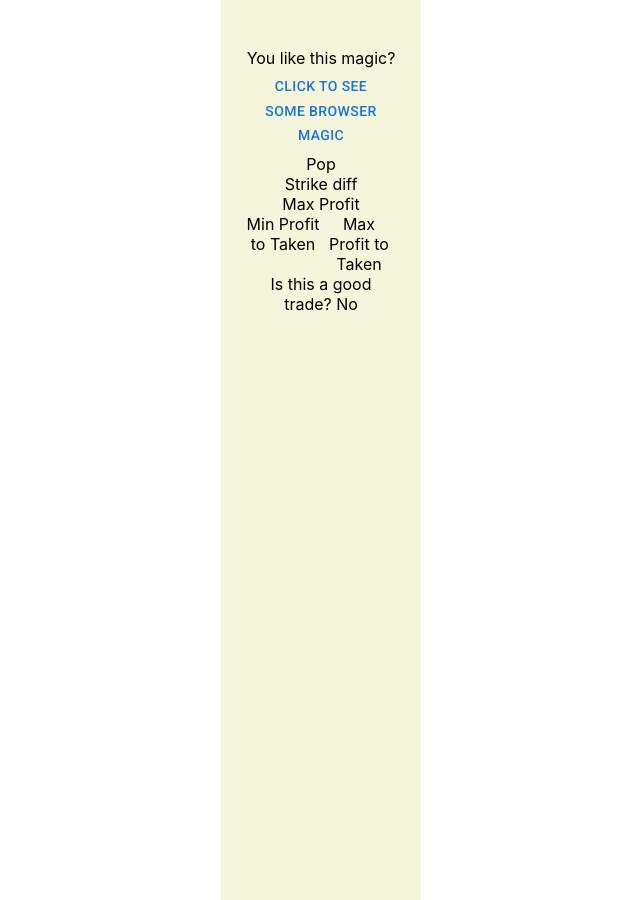
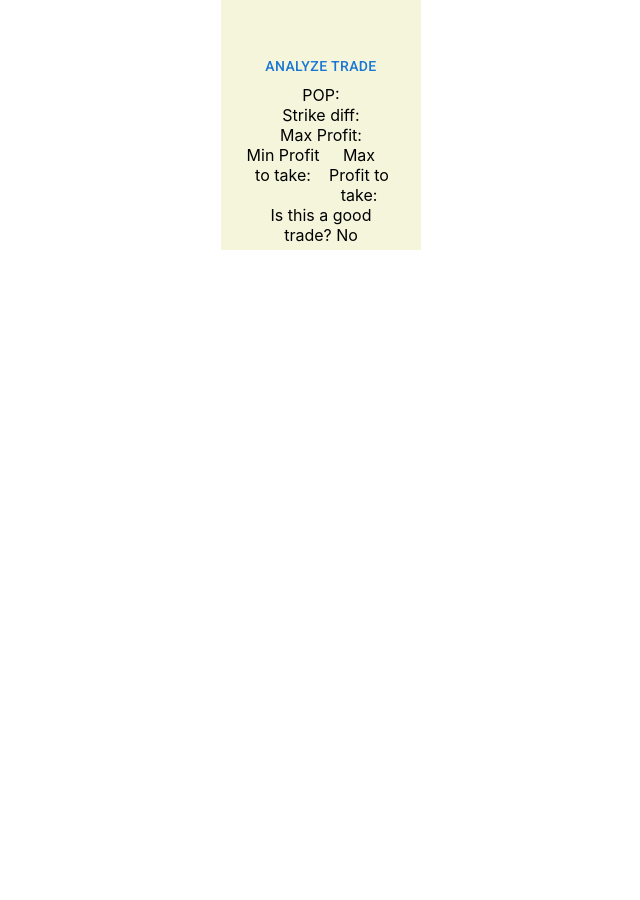
Before and after one commit to MorpheusNephew/too-tasty-of-a-trade-chrome-extension, a React (Create React App) app: page / in a window 1280 px wide. Shown: the whole page, without its empty margins (319-959 px from the left). After the commit the page ends 800 px from the top, so only its background shows below. Built offline with nearby package versions, Linux system fonts and the light colour scheme.

Commit message:
Removed unused type, updated text, along with height of extension popup

```diff
--- a/src/App.tsx
+++ b/src/App.tsx
@@ -12,12 +12,6 @@ import {
   getProbabilityOfProfit,
   getStrikePriceDiff,
 } from "./utils";
-
-type TastyData = {
-  pop: string;
-  strikePrices: number[];
-  maxProfit: number;
-};
 
 const App: FC = () => {
   const [probabilityOfProfit, setProbabilityOfProfit] = useState<string>();
@@ -72,7 +66,7 @@ const App: FC = () => {
       css={css`
         text-align: center;
         width: 200px;
-        height: 900px;
+        height: 250px;
         background-color: beige;
       `}
     >
@@ -81,23 +75,22 @@ const App: FC = () => {
           padding-top: 3em;
         `}
       >
-        You like this magic?
-        <Button onClick={handleOnClick}>Click to see some browser magic</Button>
+        <Button onClick={handleOnClick}>Analyze trade</Button>
         <Grid container>
           <Grid item xs={12}>
-            Pop {probabilityOfProfit}
+            POP: {probabilityOfProfit}
           </Grid>
           <Grid item xs={12}>
-            Strike diff {strikeDifference}
+            Strike diff: {strikeDifference}
           </Grid>
           <Grid item xs={12}>
-            Max Profit {maximumProfit}
+            Max Profit: {maximumProfit}
           </Grid>
           <Grid item xs={6}>
-            Min Profit to Taken {minimumProfitToAccept}
+            Min Profit to take: {minimumProfitToAccept}
           </Grid>
           <Grid item xs={6}>
-            Max Profit to Taken {maximumProfitToAccept}
+            Max Profit to take: {maximumProfitToAccept}
           </Grid>
           <Grid item xs={12}>
             Is this a good trade? {isGoodTrade ? "Yes" : "No"}
```
